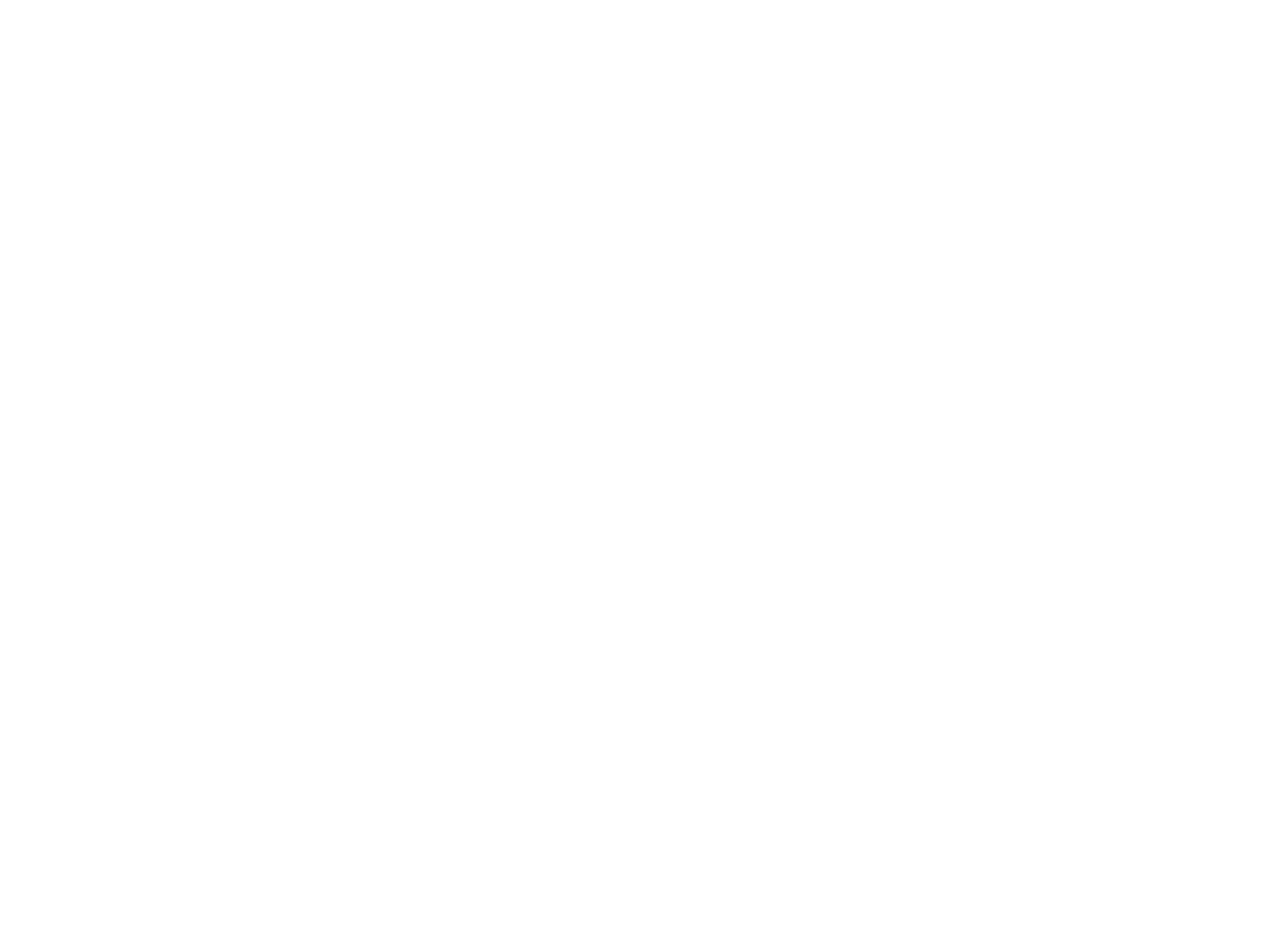
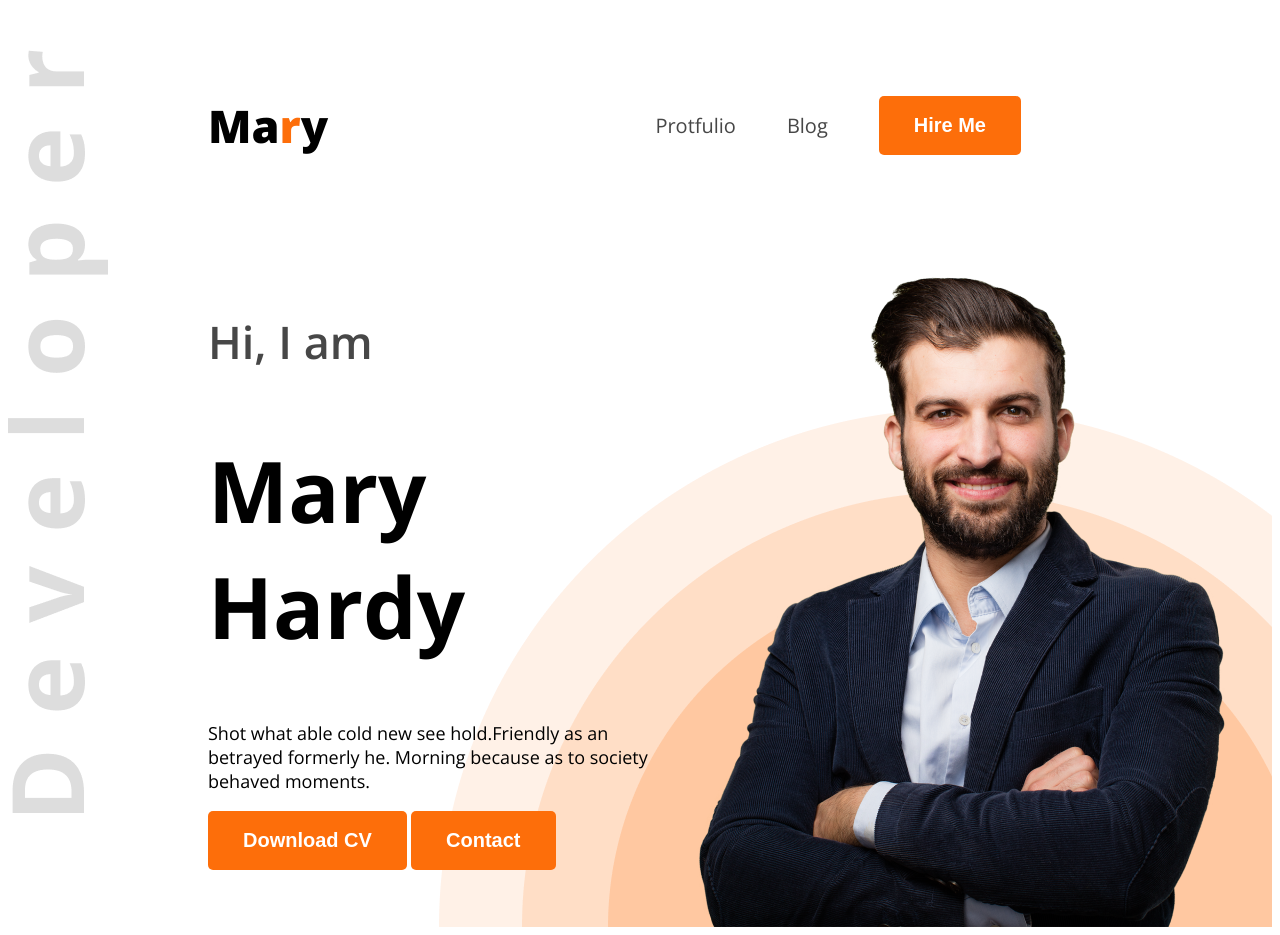
Before and after one commit to wdmoriom/web-develop-repo, a plain HTML site: page index.html in a window 1280 px wide. Before the commit the page ends 800 px from the top, so only its background shows below. Drawn offline with nearby package versions, Linux system fonts and the light colour scheme.

Commit message:
initial commit with all project files

```diff
--- a/index.html
+++ b/index.html
@@ -4,9 +4,32 @@
     <meta charset="UTF-8">
     <meta name="viewport" content="width=device-width, initial-scale=1.0">
     <title>Web-Develop-Repo</title>
+    <link rel="preconnect" href="https://fonts.googleapis.com">
+<link rel="preconnect" href="https://fonts.gstatic.com" crossorigin>
+<link href="https://fonts.googleapis.com/css2?family=Open+Sans:ital,wght@0,300..800;1,300..800&display=swap" rel="stylesheet">
+    <link rel="stylesheet" href="style.css">
 </head>
-<body>
-    <header>
+<body class="open-sans-normal">
+    <header class="first">
+        <nav>
+            <h3 class="nav-title">Ma<span class="color">r</span>y</h3>
+            <ul>
+                <li><a class="dark-2" href="">Protfulio</a></li>
+                 <li><a class="dark-2" href="">Blog</a></li>
+                  <li><a href=""><button class="btn">Hire Me</button></a></li>
+            </ul>
+        </nav>
+        <div class="banner">
+           <div class="banner-contant">
+            <h4 class="heading dark-2">Hi, I  am</h4>
+            <h1 class="titel">Mary Hardy</h1>
+            <p class="discription">Shot what able cold new see hold.Friendly as an betrayed formerly he. Morning because as to society behaved moments.</p>
+            <button class="btn">Download CV</button>
+            <button class="btn">Contact</button>
+           </div>
+           <img class="picture" src="images/hardy.png" alt="">
+
+        </div>
 
     </header>
     <main>
--- /dev/null
+++ b/style.css
@@ -0,0 +1,82 @@
+
+.open-sans-normal {
+  font-family: "Open Sans", sans-serif;
+  font-optical-sizing: auto;
+  font-style: normal;
+  font-variation-settings:
+    "wdth" 100;
+}
+
+
+nav{
+    display: flex;
+    align-items: center;
+    margin: 50px 200px;
+    justify-content: space-between;
+}
+.nav-title{
+    font-weight: 800;
+    font-size: 45px;
+}
+.btn{
+    background-color: #FD6E0A;
+    font-size: 20px;
+    color: white;
+    font-weight: bold;
+    padding: 18px 35px;
+    border-radius: 5px;
+    border: none;
+
+}
+.color{
+    color: #FD6E0A;
+}
+nav ul li{
+    list-style: none;
+    margin-right: 51px;
+
+
+
+}
+nav li a {
+       text-decoration: none;
+    font-size: 20px;
+}
+.dark-2{
+    color: #474747;
+}
+nav ul{
+    display: flex;
+    align-items: center;
+}
+.heading{
+    font-size: 45px;
+    font-weight: 600;
+}
+.titel{
+    font-size: 85px;
+    font-weight: 700;
+}
+.discription{
+    font-size: 18px;
+}
+.banner{
+    display: flex;
+    justify-content: space-between;
+    margin: 0 38px 0 200px;
+
+
+}
+.banner-contant{
+    max-width: 585px;
+}
+.picture{
+    width: 584px;
+
+}
+
+.first{
+    background-image: url('../images/developer.png'), url('../images/header_bg.png');
+    background-repeat: no-repeat;
+    background-position: top left, bottom right;
+}
```
